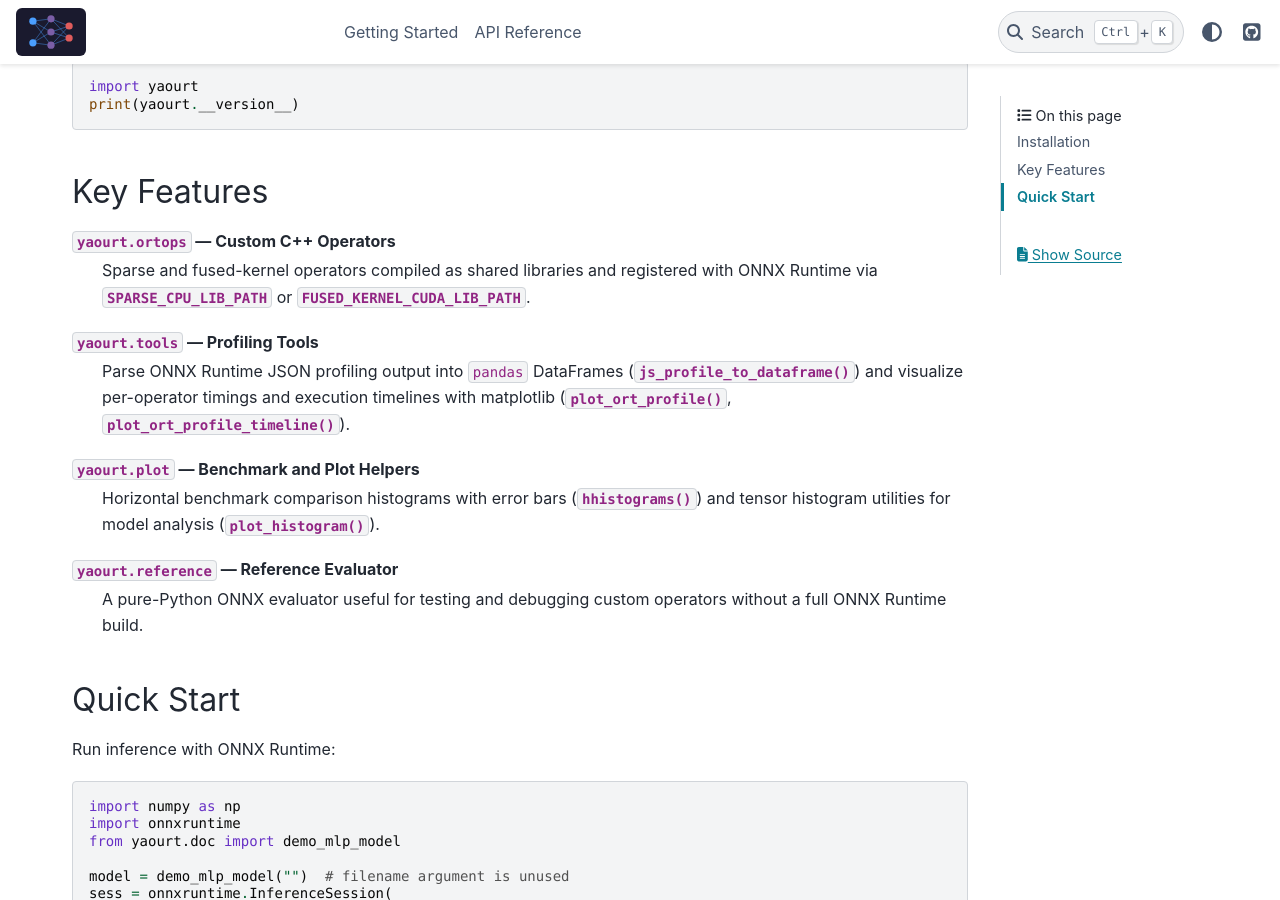
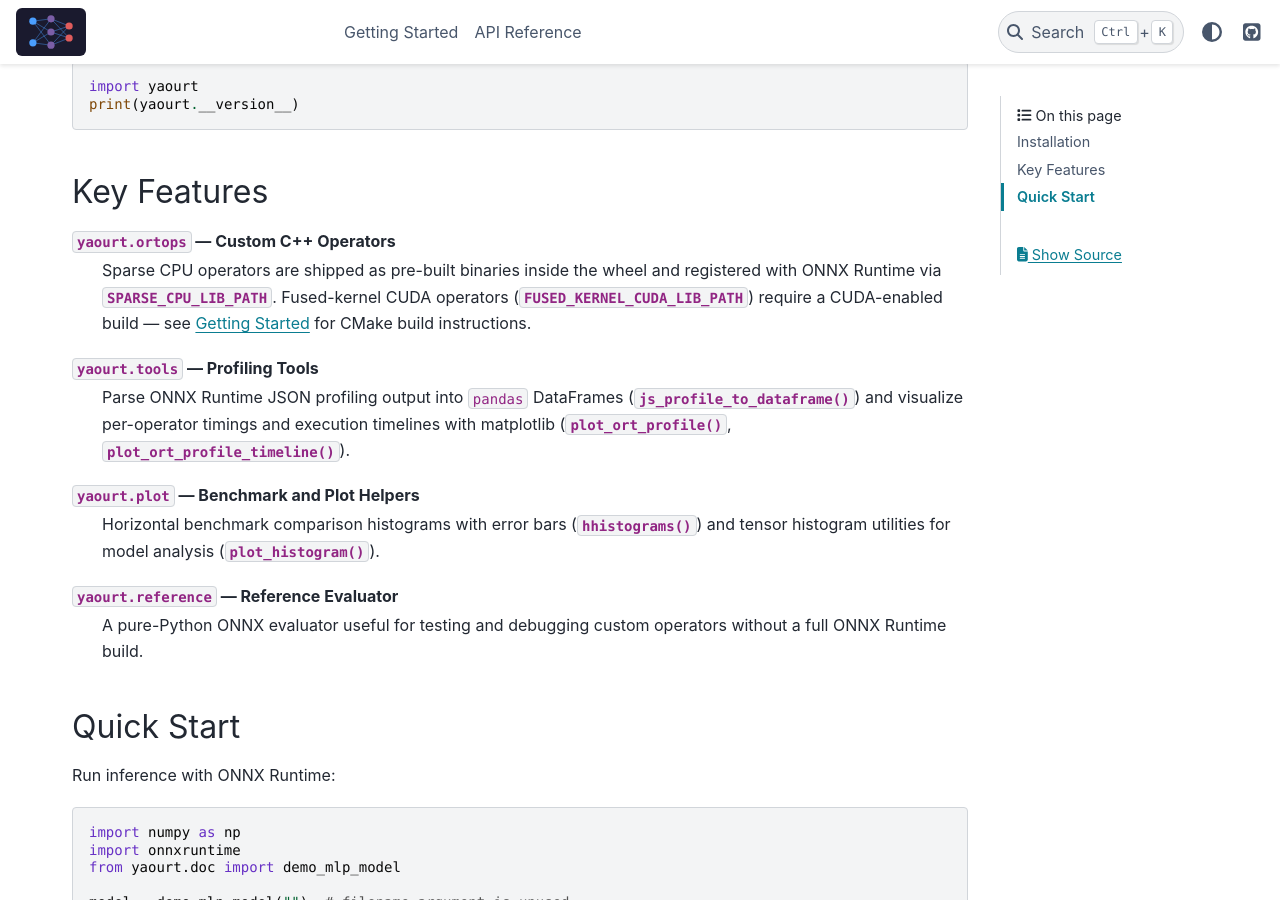
Before and after one commit to xadupre/yet-another-onnxruntime-extensions, a Sphinx documentation site: the page built from docs/index.rst, in a window 1280 px wide and 900 px high, scrolled down 376 px. Built offline with Sphinx 7.4.7 and the PyData theme 0.15.4, drawn with Linux system fonts in a browser that asks for light colours; pages that are not in the unit, such as notebooks, are missing from menus.

Commit message:
Clarify CUDA build requirement for fused-kernel ops in docs/index.rst
Agent-Logs-Url: https://github.com/xadupre/yet-another-onnxruntime-extensions/sessions/c0909823-d482-4392-8be6-85c58e7fdf90

Co-authored-by: xadupre <22452781+xadupre@users.noreply.github.com>

```diff
--- a/docs/index.rst
+++ b/docs/index.rst
@@ -59,10 +59,12 @@ Key Features
 ------------
 
 :mod:`yaourt.ortops` — Custom C++ Operators
-    Sparse and fused-kernel operators compiled as shared libraries and
-    registered with ONNX Runtime via
-    :data:`~yaourt.ortops.SPARSE_CPU_LIB_PATH` or
-    :data:`~yaourt.ortops.FUSED_KERNEL_CUDA_LIB_PATH`.
+    Sparse CPU operators are shipped as pre-built binaries inside the wheel
+    and registered with ONNX Runtime via
+    :data:`~yaourt.ortops.SPARSE_CPU_LIB_PATH`.
+    Fused-kernel CUDA operators (:data:`~yaourt.ortops.FUSED_KERNEL_CUDA_LIB_PATH`)
+    require a CUDA-enabled build — see :doc:`getting_started` for CMake
+    build instructions.
 
 :mod:`yaourt.tools` — Profiling Tools
     Parse ONNX Runtime JSON profiling output into ``pandas`` DataFrames
```
